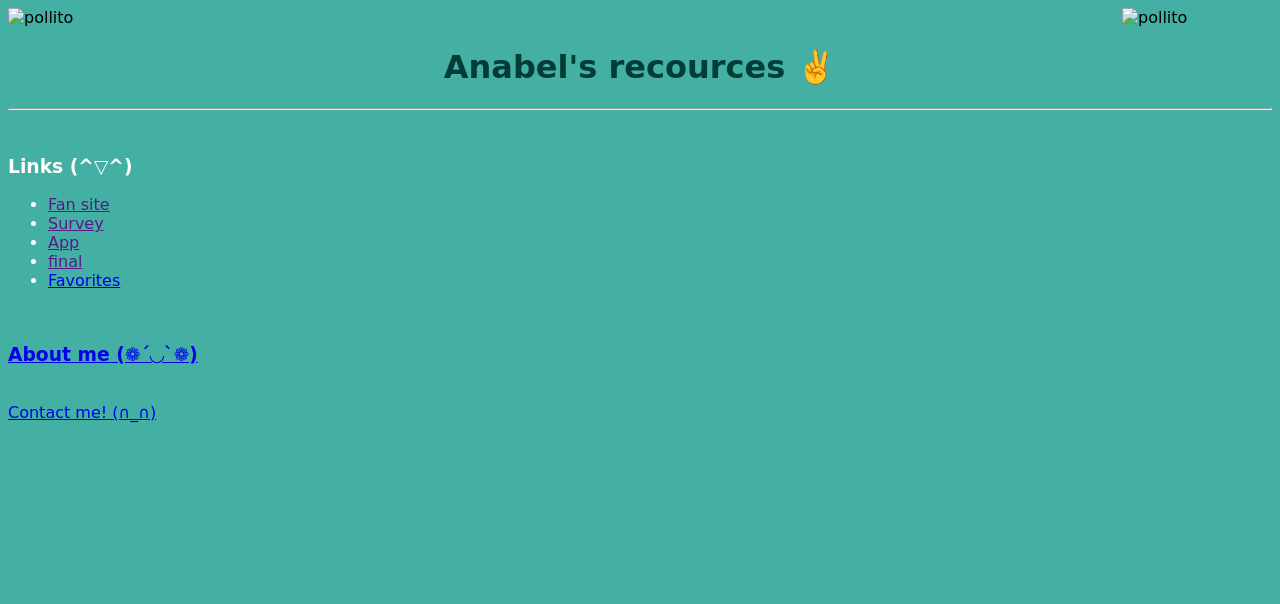
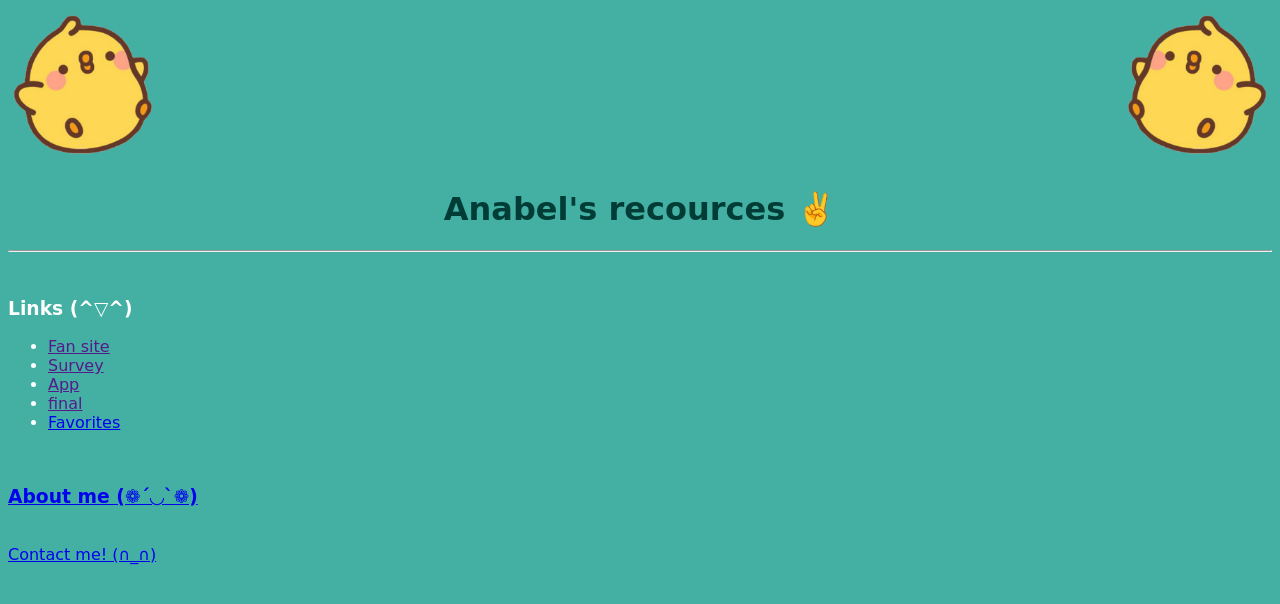
Before and after one commit to anabel-MG/WEB-development, a plain HTML site: page hlwrld3.html in a window 1280 px wide. Drawn offline with Linux system fonts and the light colour scheme.

Commit message:
Update hlwrld3.html

```diff
--- a/hlwrld3.html
+++ b/hlwrld3.html
@@ -28,8 +28,8 @@ body {font-family:Bradley Hand, cursive	;}
 
 
 
-<img src="images/pollito1.png" alt="pollito" width="150">
-<img style=float:right src="images/pollito2.png" alt="pollito" width="150">
+<img src="pollito1.png" alt="pollito" width="150">
+<img style=float:right src="pollito2.png" alt="pollito" width="150">
 
 		<h1> <center>  Anabel's  recources  ✌️ </center>	</h1>
 <hr/>
```
